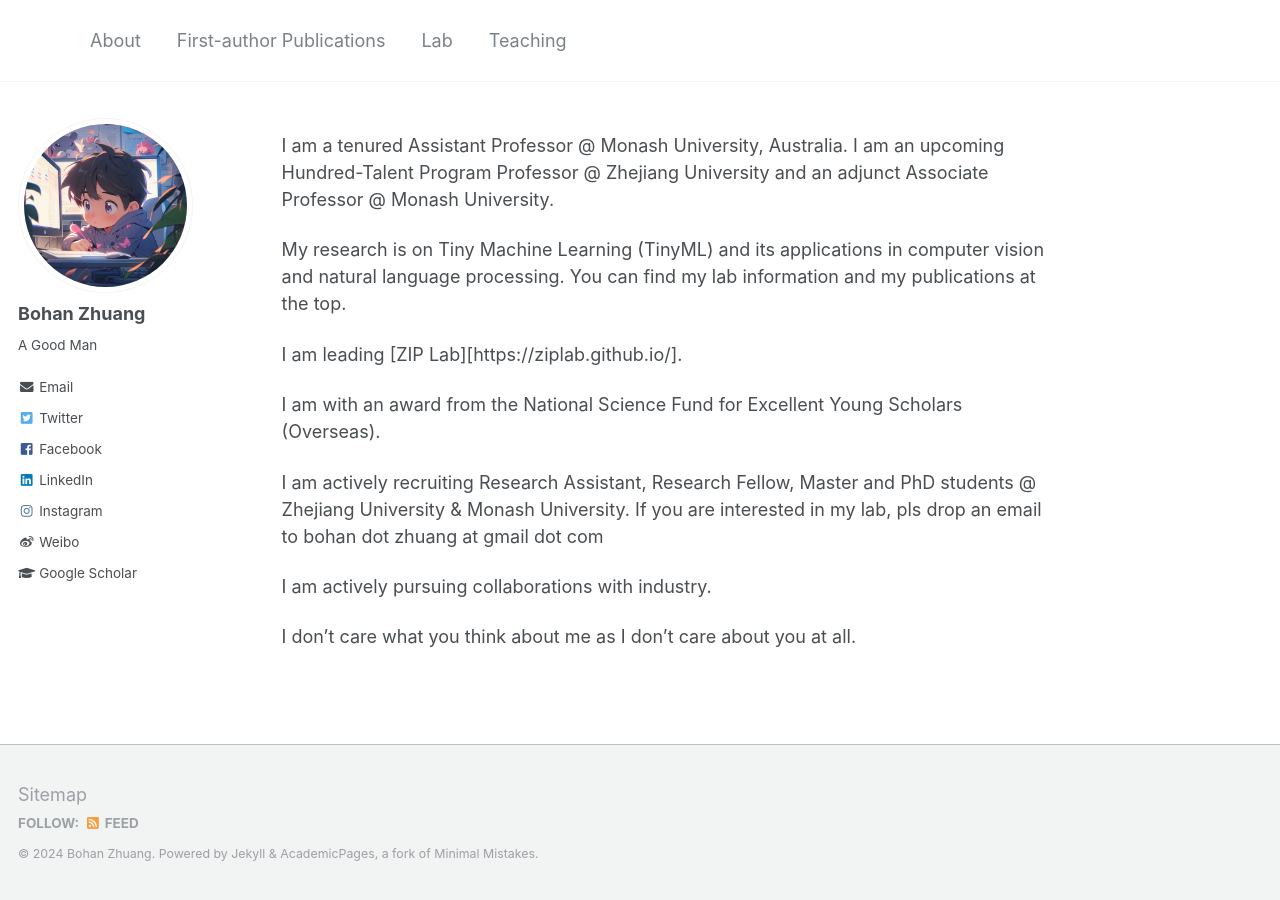
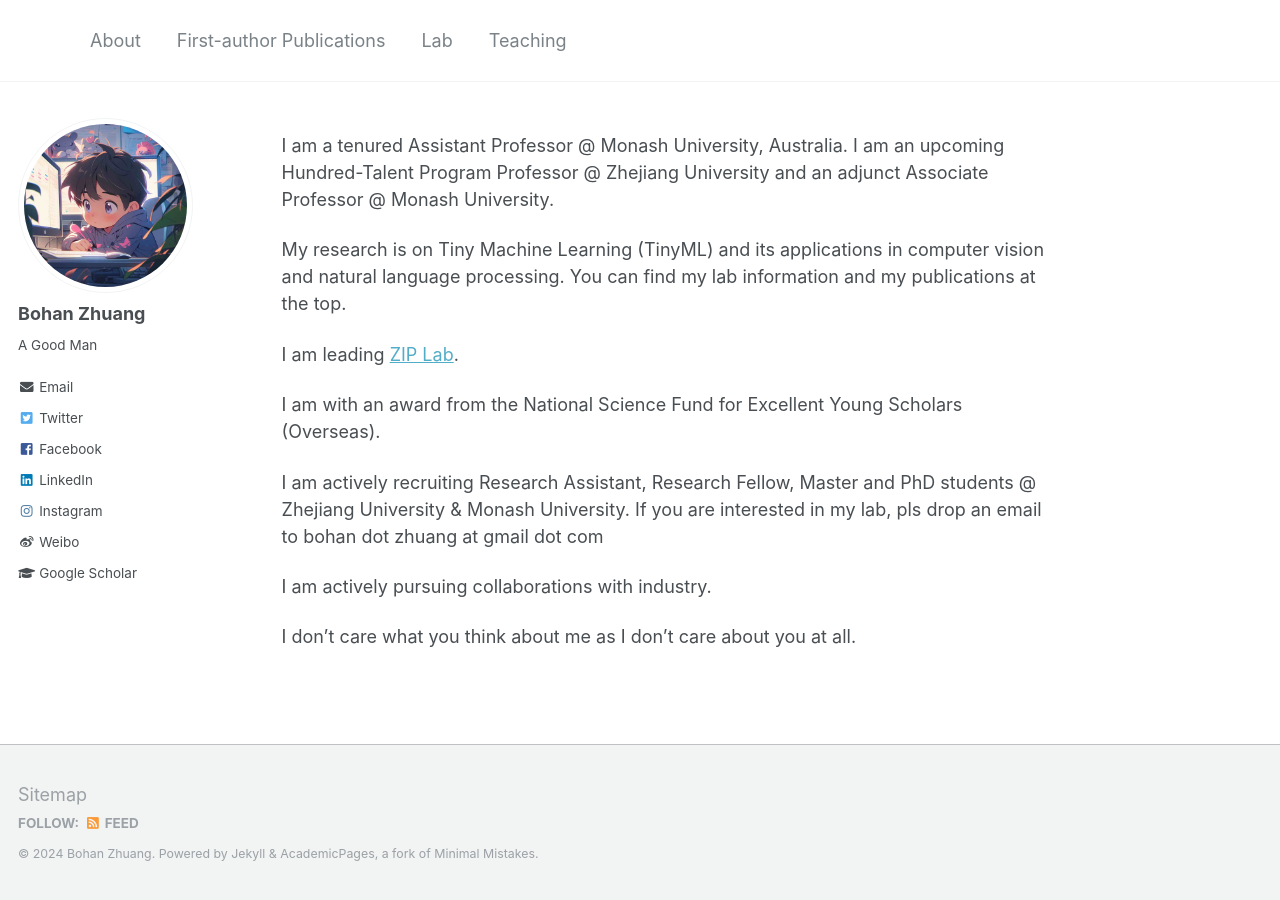
Before and after one commit to bohanzhuang/bohanzhuang.github.io, a Jekyll site: the page built from _pages/about.md, in a window 1280 px wide. Built offline with Jekyll 4.4.1, drawn with Linux system fonts in a browser that asks for light colours.

Commit message:
Update about.md

```diff
--- a/_pages/about.md
+++ b/_pages/about.md
@@ -12,7 +12,7 @@ I am a tenured Assistant Professor @ Monash University, Australia. I am an upcom
 
 My research is on Tiny Machine Learning (TinyML) and its applications in computer vision and natural language processing. You can find my lab information and my publications at the top.
 
-I am leading [ZIP Lab][https://ziplab.github.io/].
+I am leading [ZIP Lab](https://ziplab.github.io/).
 
 I am with an award from the National Science Fund for Excellent Young Scholars (Overseas).
 
```
